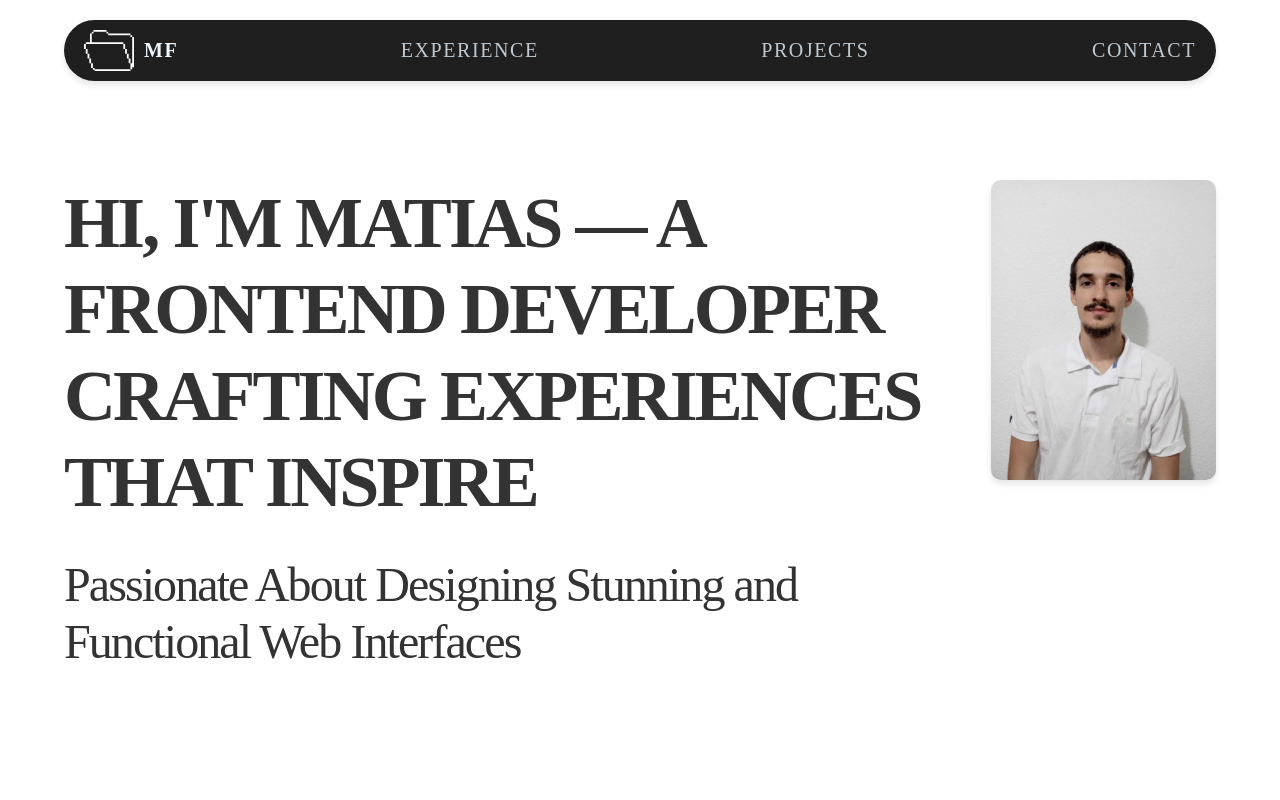
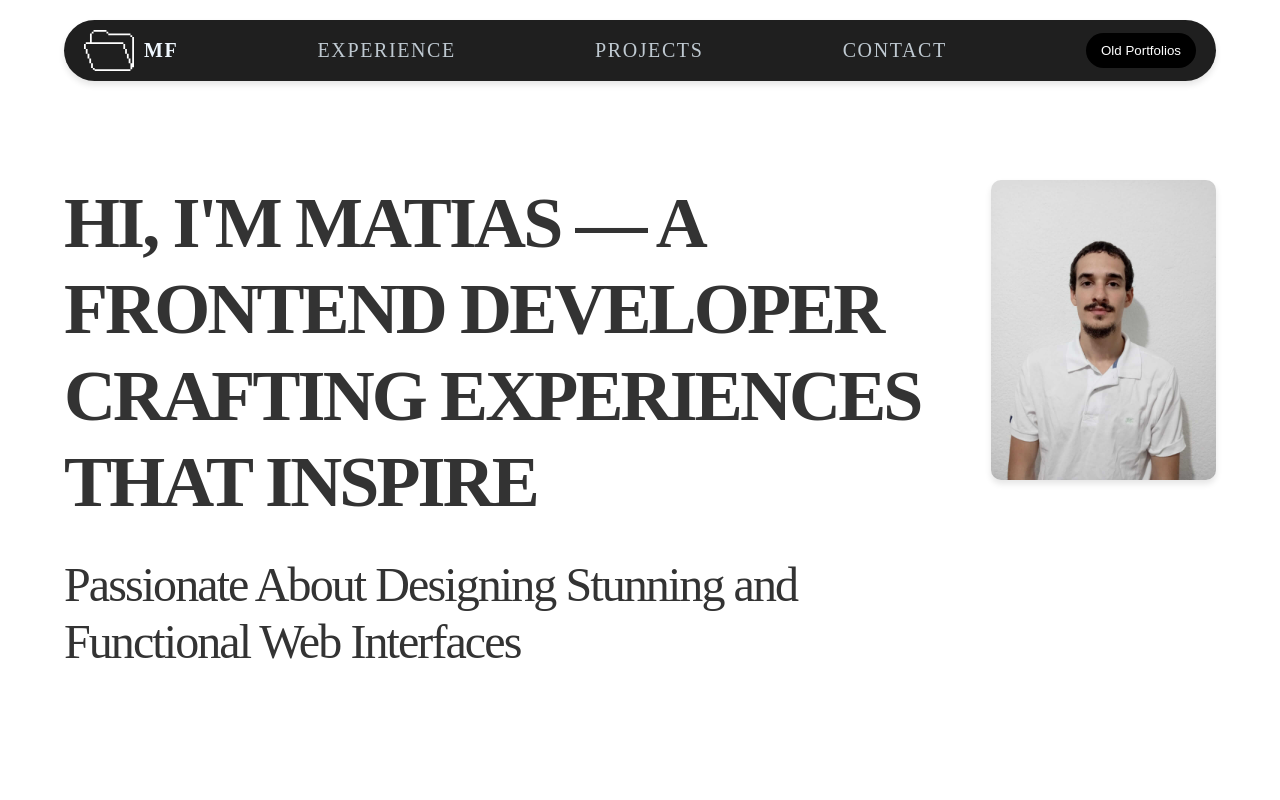
Before and after one commit to matifandy8/Portolio-4, a Next.js app: page / in a window 1280 px wide. Shown: the top 800 px of the page. Built offline with nearby package versions, Linux system fonts and the light colour scheme.

Commit message:
add dropdown old portfolios

```diff
--- /dev/null
+++ b/src/app/components/dropdown/Dropdown.tsx
@@ -0,0 +1,37 @@
+import { useState } from "react";
+import styles from "./dropdown.module.css";
+
+const portfolios = [
+  { name: "Portfolio 2024", url: "https://matias-fandino.vercel.app/" },
+//   { name: "Portfolio 2023", url: "https://matias-fandino.vercel.app/" },
+  { name: "Portfolio 2022", url: "https://portfolio-terminal.vercel.app/" },
+  { name: "Portfolio 2021", url: "https://matifandy8.github.io/Portfolio-Page/" },
+];
+
+export default function Dropdown() {
+  const [isOpen, setIsOpen] = useState(false);
+
+  return (
+    <div className={styles.dropdown}>
+      <button onClick={() => setIsOpen(!isOpen)} className={styles.button}>
+        Old Portfolios
+      </button>
+
+      {isOpen && (
+        <div className={styles.menu}>
+          {portfolios.map((portfolio, index) => (
+            <a
+              key={index}
+              href={portfolio.url}
+              target="_blank"
+              rel="noopener noreferrer"
+              className={styles.menuItem}
+            >
+              {portfolio.name}
+            </a>
+          ))}
+        </div>
+      )}
+    </div>
+  );
+}
--- /dev/null
+++ b/src/app/components/dropdown/dropdown.module.css
@@ -0,0 +1,54 @@
+.dropdown {
+    position: relative;
+    display: inline-block;
+  }
+
+  .button {
+    background-color: #000000;
+    color: white;
+    padding: 10px 15px;
+    border: none;
+    border-radius: 50px;
+    cursor: pointer;
+    transition: background-color 0.3s;
+  }
+
+  .button:hover {
+    background-color: #000000;
+  }
+
+  .menu {
+    position: absolute;
+    top: 40px;
+    left: 0;
+    background: white;
+    box-shadow: 0 4px 8px rgba(0, 0, 0, 0.2);
+    border-radius: 10px;
+    overflow: hidden;
+    width: 180px;
+    display: flex;
+    flex-direction: column;
+    animation: fadeIn 0.3s ease-in-out;
+  }
+
+  .menuItem {
+    padding: 10px;
+    text-decoration: none;
+    color: black;
+    transition: background 0.3s;
+  }
+
+  .menuItem:hover {
+    background: #f0f0f0;
+  }
+
+  @keyframes fadeIn {
+    from {
+      opacity: 0;
+      transform: translateY(-5px);
+    }
+    to {
+      opacity: 1;
+      transform: translateY(0);
+    }
+  }
--- a/src/app/components/footer/footer.module.css
+++ b/src/app/components/footer/footer.module.css
@@ -1,5 +1,5 @@
 
-:root {
+:global(:root) {
     --color-primary: #000000;
     --color-secondary: #5e5e5e;
 }
--- a/src/app/components/navbar/Navbar.tsx
+++ b/src/app/components/navbar/Navbar.tsx
@@ -3,6 +3,7 @@
 import { useState } from "react";
 import styles from "./navbar.module.css";
 import Link from "next/link";
+import Dropdown from "../dropdown/Dropdown";
 
 export default function Navbar() {
   const [isOpen, setIsOpen] = useState(false);
@@ -30,6 +31,9 @@ export default function Navbar() {
               </li>
               <li className={styles.link}>
                 <Link href="#contact">Contact</Link>
+              </li>
+              <li className={styles.link}>
+              <Dropdown />
               </li>
             </ul>
           </div>
@@ -69,7 +73,9 @@ export default function Navbar() {
           <li className={styles.links_mobile}>
             <Link href="#contact">Contact</Link>
           </li>
-
+          <li className={styles.links_mobile}>
+              <Dropdown />
+            </li>
         </ul>
       </div>
     </>
```
